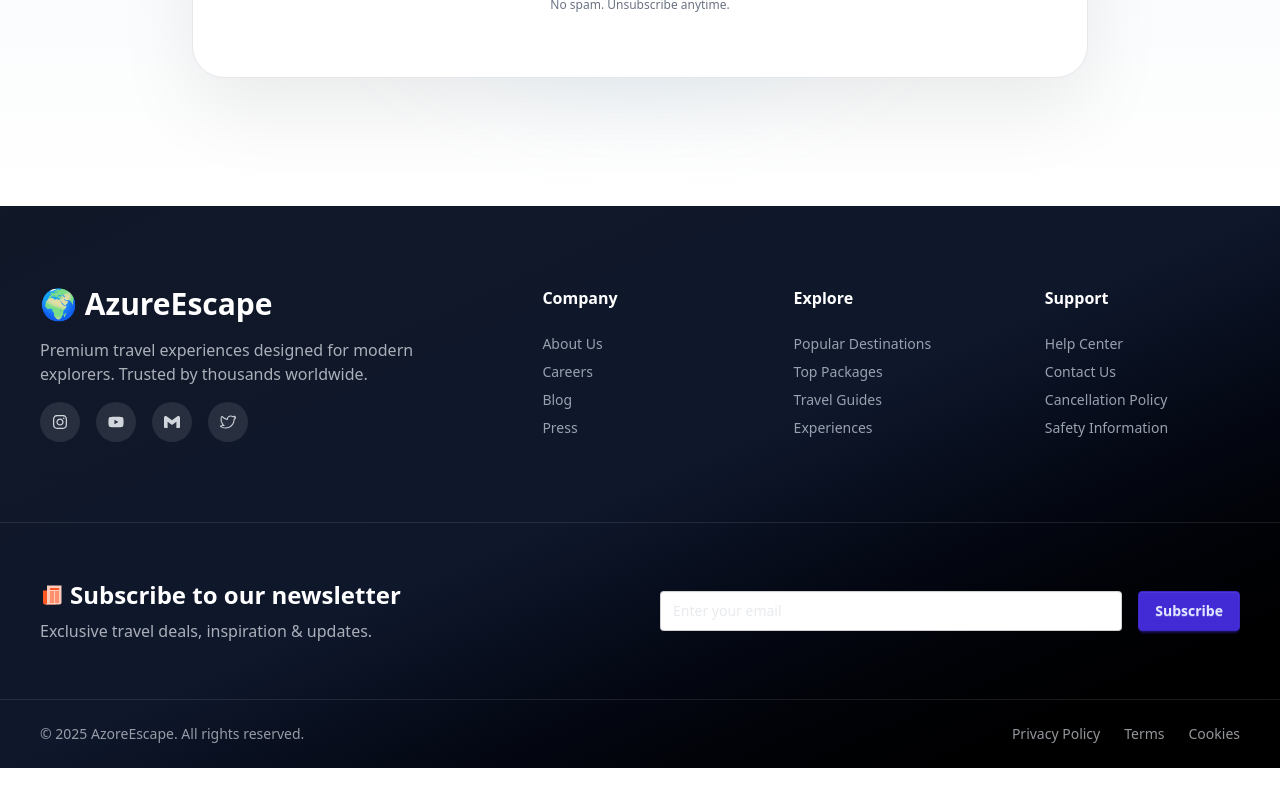
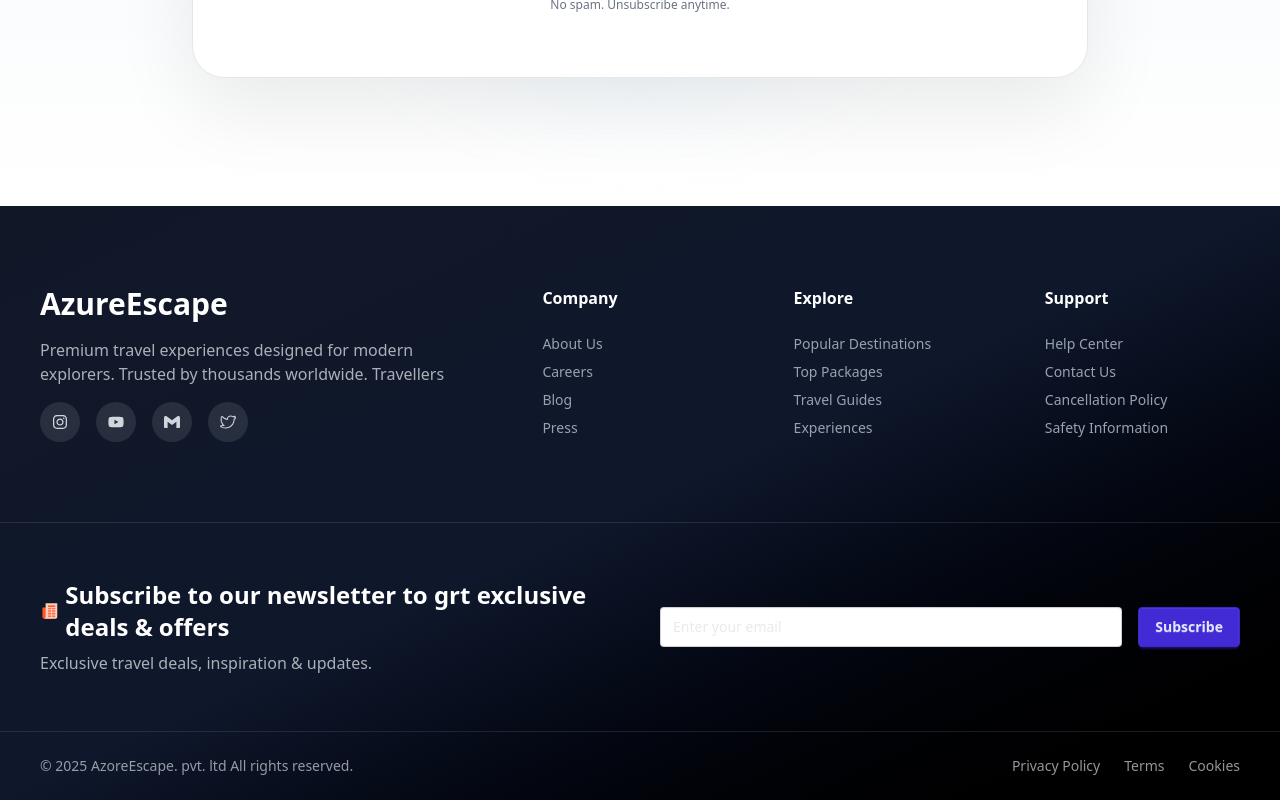
Before and after one commit to aakashsaini943/AzureEscape, a React (Vite) app: page / in a window 1280 px wide. Shown: the part 10190-10990 px from the top of the page. Before the commit the page ends 10958 px from the top, so only its background shows below. Built offline with nearby package versions, Linux system fonts and the light colour scheme.

Commit message:
docs: update footer content

```diff
--- a/src/components/layout/Footer/FooterBottom.jsx
+++ b/src/components/layout/Footer/FooterBottom.jsx
@@ -3,7 +3,7 @@ const FooterBottom = () => {
     <div className="border-t border-white/10">
       <div className="max-w-7xl mx-auto px-10 py-6 flex flex-col md:flex-row justify-between items-center gap-4 text-sm opacity-70">
         <p>
-          © {new Date().getFullYear()} AzoreEscape. All rights reserved.
+          © {new Date().getFullYear()} AzoreEscape. pvt. ltd All rights reserved.
         </p>
 
         <div className="flex gap-6">
--- a/src/components/layout/Footer/FooterBrand.jsx
+++ b/src/components/layout/Footer/FooterBrand.jsx
@@ -8,12 +8,12 @@ const FooterBrand = () => {
   return (
     <div className="space-y-4">
       <h2 className="text-3xl font-extrabold text-white">
-        🌍 AzureEscape
+         AzureEscape
       </h2>
 
       <p className="opacity-80 max-w-md">
         Premium travel experiences designed for modern explorers.
-        Trusted by thousands worldwide.
+        Trusted by thousands worldwide. Travellers
       </p>
 
       <div className="flex gap-4">
--- a/src/components/layout/Footer/FooterNewsletter.jsx
+++ b/src/components/layout/Footer/FooterNewsletter.jsx
@@ -6,7 +6,7 @@ const FooterNewsletter = () => {
       <div className="max-w-7xl mx-auto px-10 py-14 grid md:grid-cols-2 gap-10 items-center">
         <div>
           <h3 className="text-2xl font-bold text-white mb-2 flex items-center gap-1.5">
-          <FcNews />   Subscribe to our newsletter
+          <FcNews />   Subscribe to our newsletter to grt exclusive deals & offers
           </h3>
           <p className="opacity-80">
             Exclusive travel deals, inspiration & updates.
```
Also changed, not shown: 1 other file (tests, documents, lock files or other folders).
